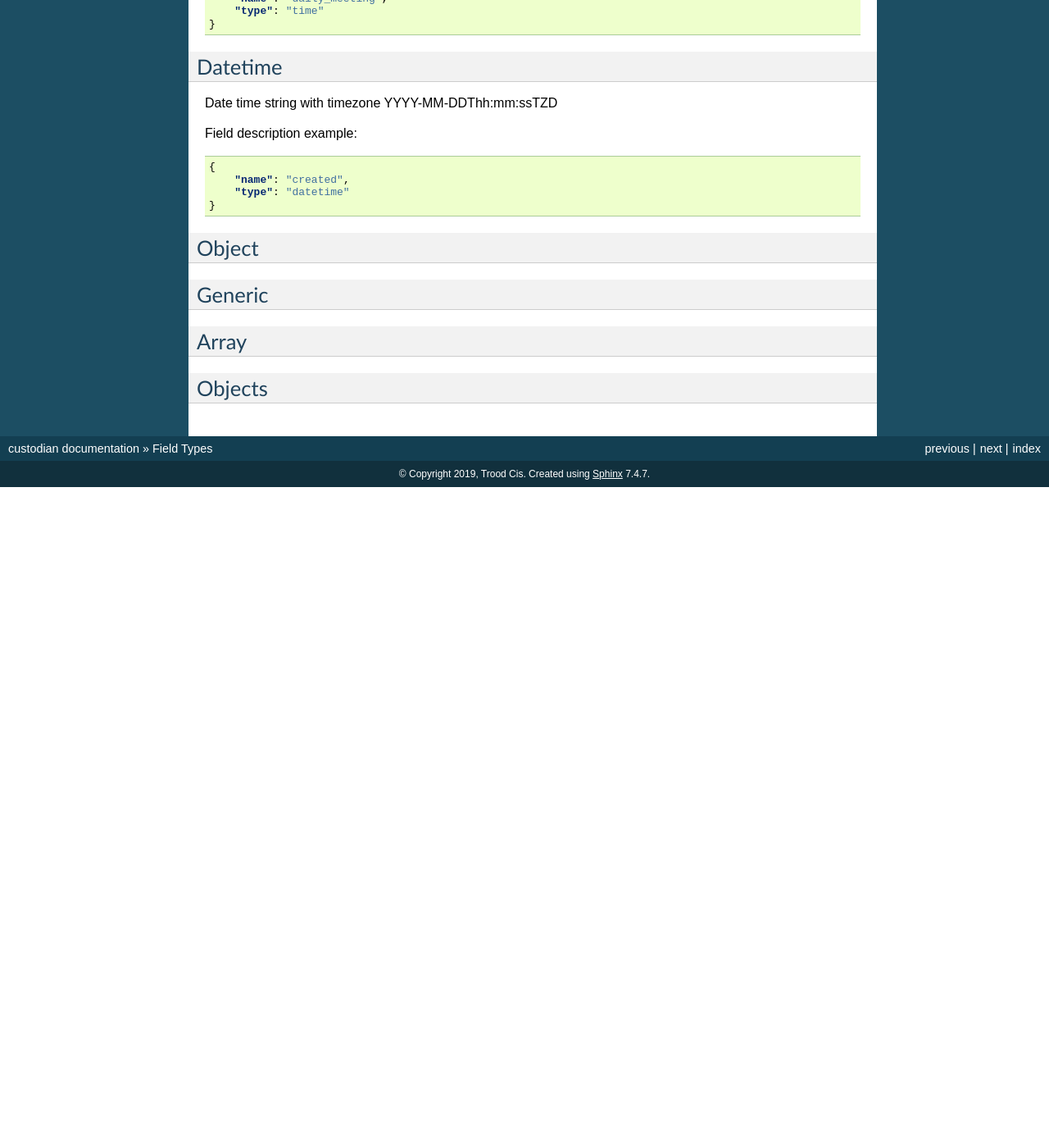
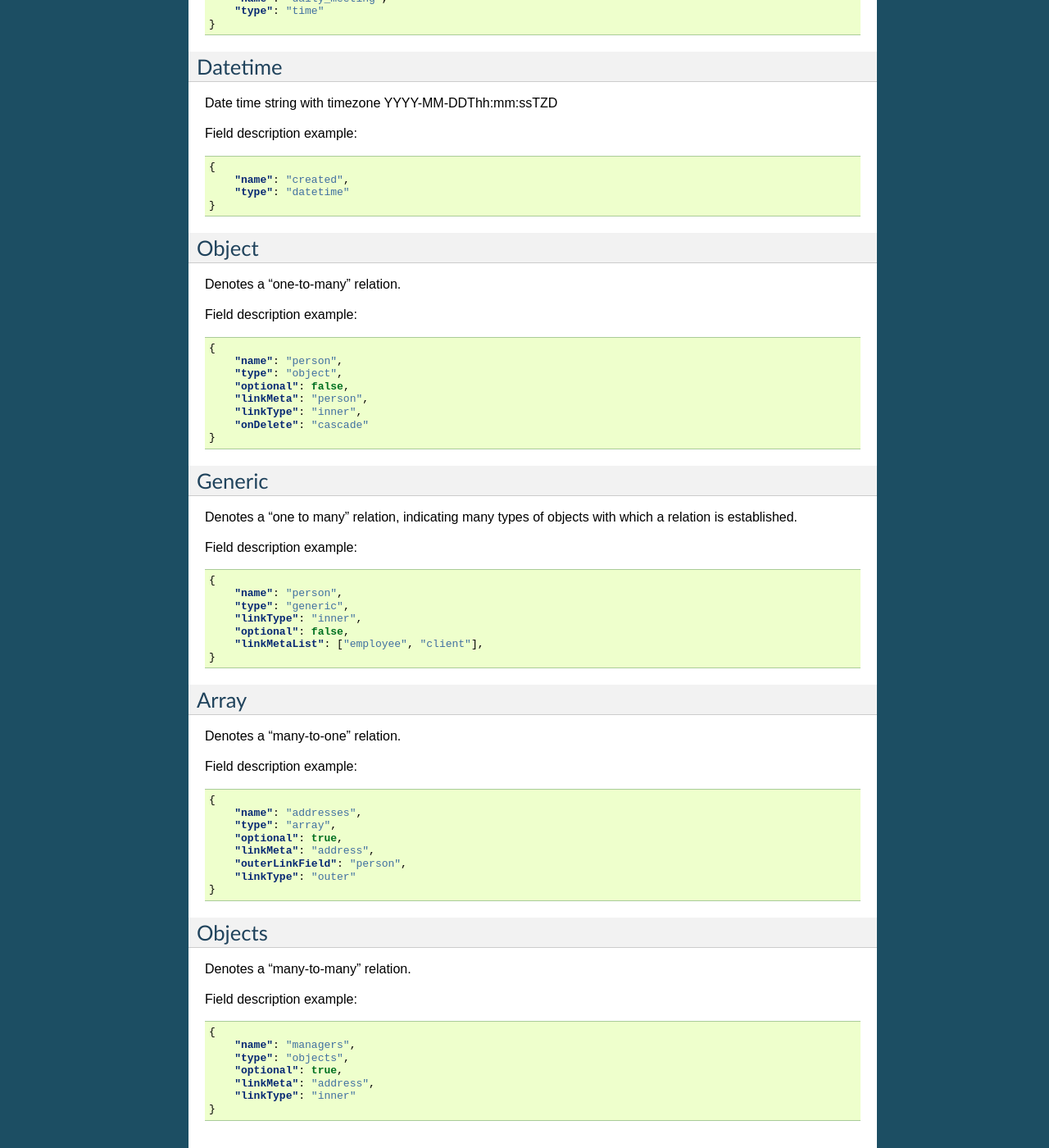
Before and after one commit to TroodInc/custodian, a Sphinx documentation site: the page built from docs/field_types.rst, in a window 1280 px wide and 1400 px high, scrolled down 1374 px. Shown: the whole window at 82% size. Built offline with Sphinx 7.4.7, drawn with Linux system fonts in a browser that asks for light colours; before the commit the page ends 1968 px from its top, so only the background shows below that.

Commit message:
TB-599. Add description to field types. (#182)

```diff
--- a/docs/field_types.rst
+++ b/docs/field_types.rst
@@ -104,15 +104,68 @@ Field description example:
 
 Object
 ------
+Denotes a "one-to-many" relation.
+
+Field description example:
+
+.. code-block:: json
+
+    {
+        "name": "person",
+        "type": "object",
+        "optional": false,
+        "linkMeta": "person",
+        "linkType": "inner",
+        "onDelete": "cascade"
+    }
 
 
 Generic
 -------
+Denotes a "one to many" relation, indicating many types of objects with which a relation is established.
+
+Field description example:
+
+.. code-block:: json
+
+    {
+        "name": "person",
+        "type": "generic",
+        "linkType": "inner",
+        "optional": false,
+        "linkMetaList": ["employee", "client"],
+    }
 
 
 Array
 -----
+Denotes a "many-to-one" relation.
 
+Field description example:
+
+.. code-block:: json
+
+    {
+        "name": "addresses",
+        "type": "array",
+        "optional": true,
+        "linkMeta": "address",
+        "outerLinkField": "person",
+        "linkType": "outer"
+    }
 
 Objects
 ------
+Denotes a "many-to-many" relation.
+
+Field description example:
+
+.. code-block:: json
+
+    {
+        "name": "managers",
+        "type": "objects",
+        "optional": true,
+        "linkMeta": "address",
+        "linkType": "inner"
+    }
```
